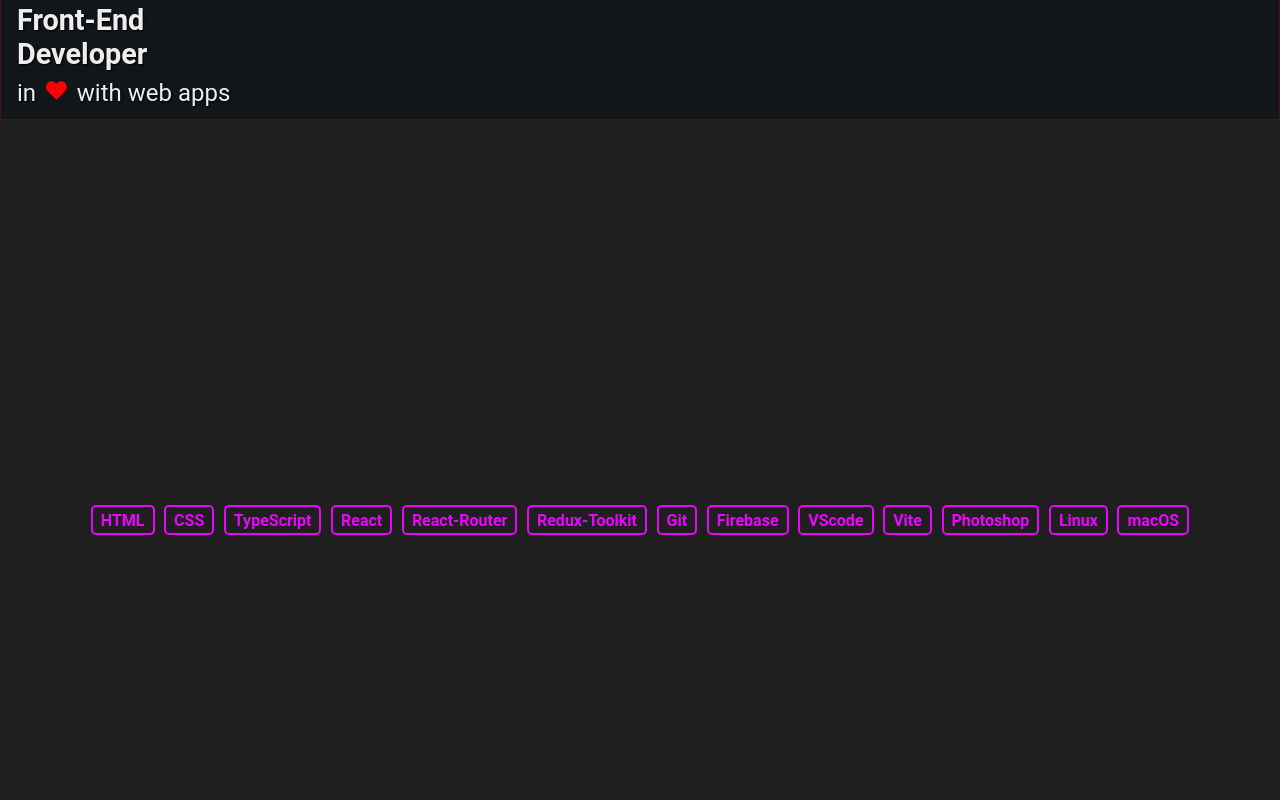
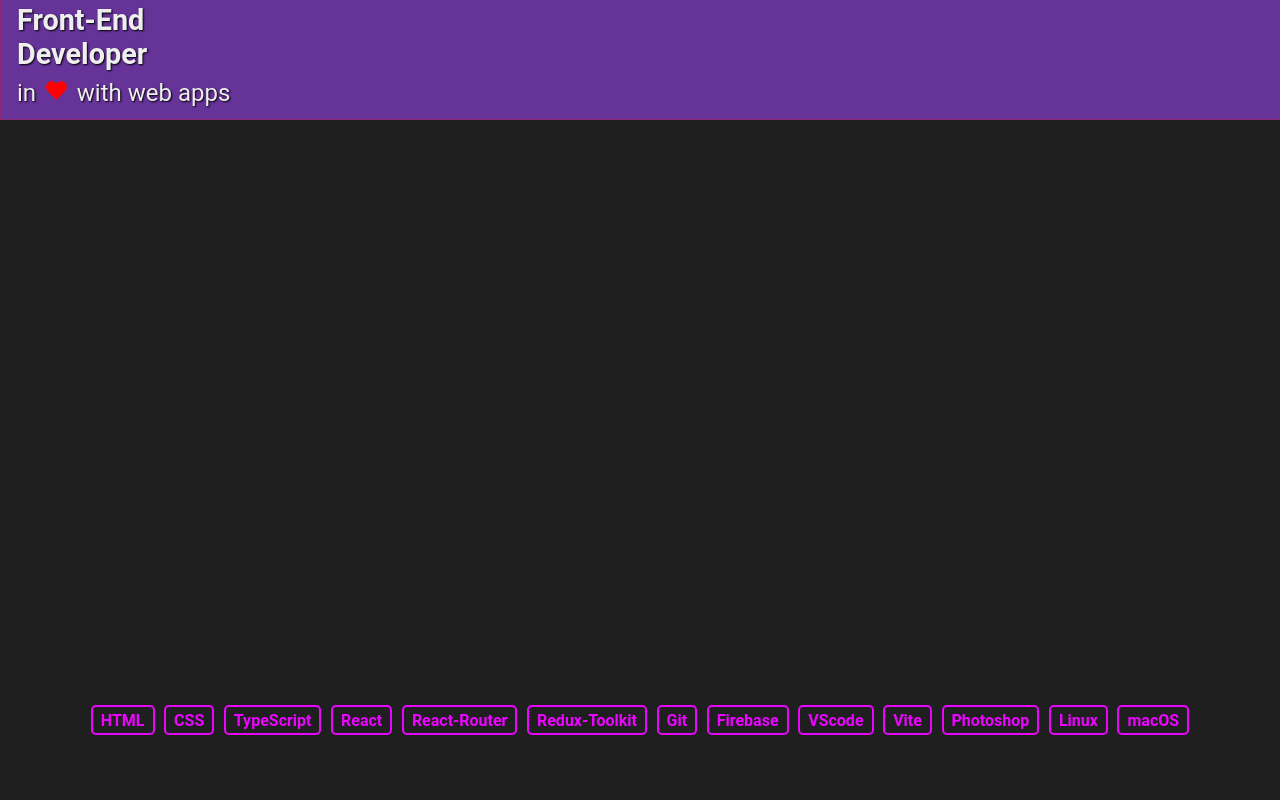
Before and after one commit to gaz647/gaz647, a React (Vite) app: page / in a window 1280 px wide. Shown: the part 680-1480 px from the top of the page. Built offline with nearby package versions, Linux system fonts and the light colour scheme.

Commit message:
upraveno css

```diff
--- a/src/App.css
+++ b/src/App.css
@@ -1,4 +1,6 @@
 .app {
-  margin: 0 auto;
+  /* margin: 0 auto; */
+
   scroll-behavior: smooth;
+  max-width: 100vw;
 }
--- a/src/index.css
+++ b/src/index.css
@@ -6,12 +6,14 @@
 
 body {
   background-color: #12161a;
+  background-color: rebeccapurple;
   font-family: Ubuntu, Roboto, Arial;
   min-height: 100dvh;
 }
 
 .wrapper {
-  width: 100%;
-  max-width: 1320px;
+  width: 1320px;
+  max-width: 100%;
   padding: 0 0.5rem;
+  margin: 0 auto;
 }
--- a/src/pages/AboutMe.css
+++ b/src/pages/AboutMe.css
@@ -2,7 +2,6 @@
   display: flex;
   flex-direction: column;
   align-items: center;
-  width: 100%;
   height: 100dvh;
   position: sticky;
   top: 0;
@@ -13,6 +12,8 @@
   position: absolute;
   top: 1.5rem;
   max-height: 80dvh;
+  max-width: 100%;
+  /* overflow: hidden; */
 }
 
 .about-me-text-container {
--- a/src/pages/TechStack.css
+++ b/src/pages/TechStack.css
@@ -1,14 +1,13 @@
 .tech-stack {
   position: sticky;
-  top: 0;
+  top: -25dvh;
+  padding: 25dvh 0;
   background-color: rgb(31, 31, 31);
   width: 100%;
-  min-height: 100dvh;
-  /* position: relative; */
+  min-height: 150dvh;
   z-index: 999;
   display: flex;
   justify-content: center;
-  /* align-items: center; */
   align-content: center;
   flex-wrap: wrap;
 }
```
